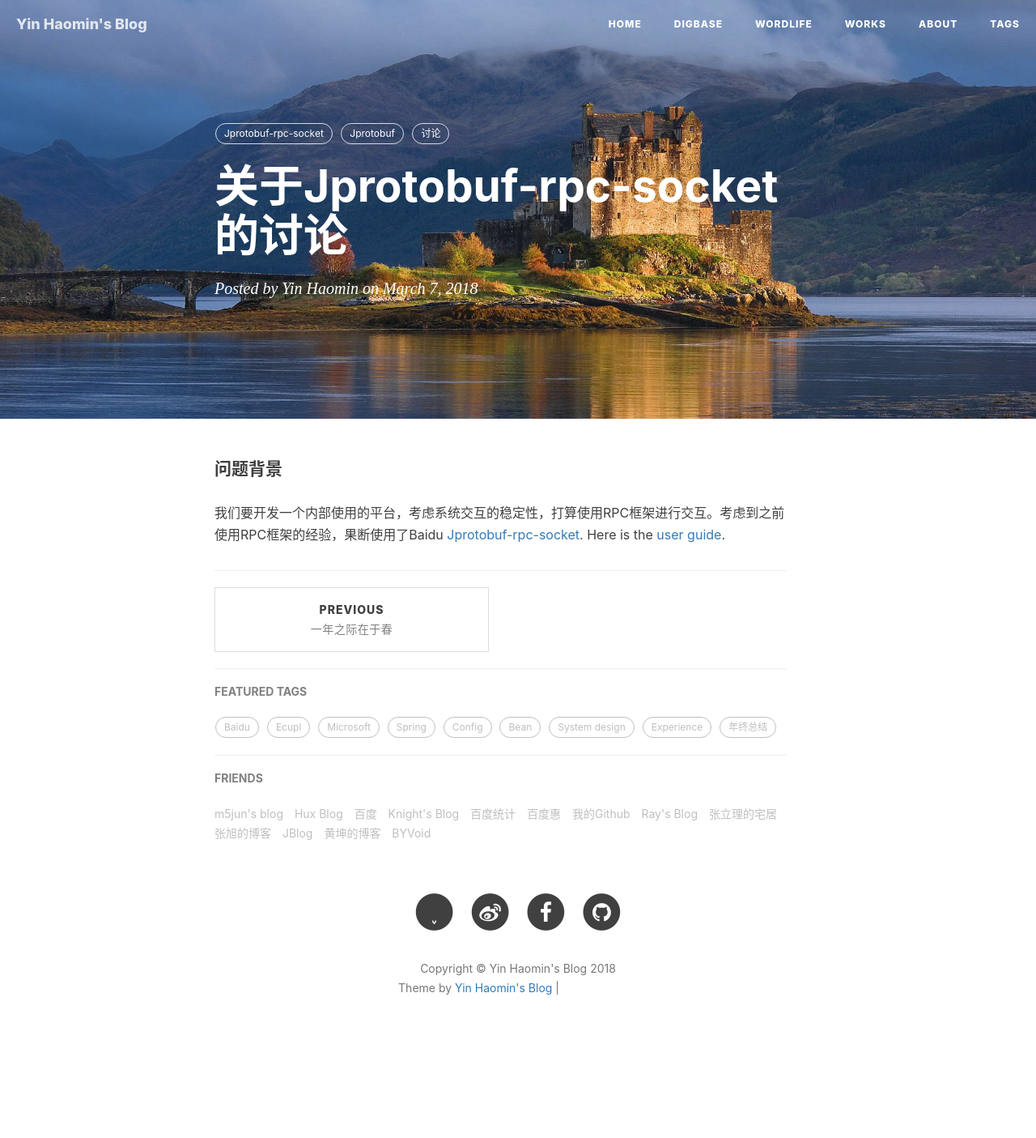
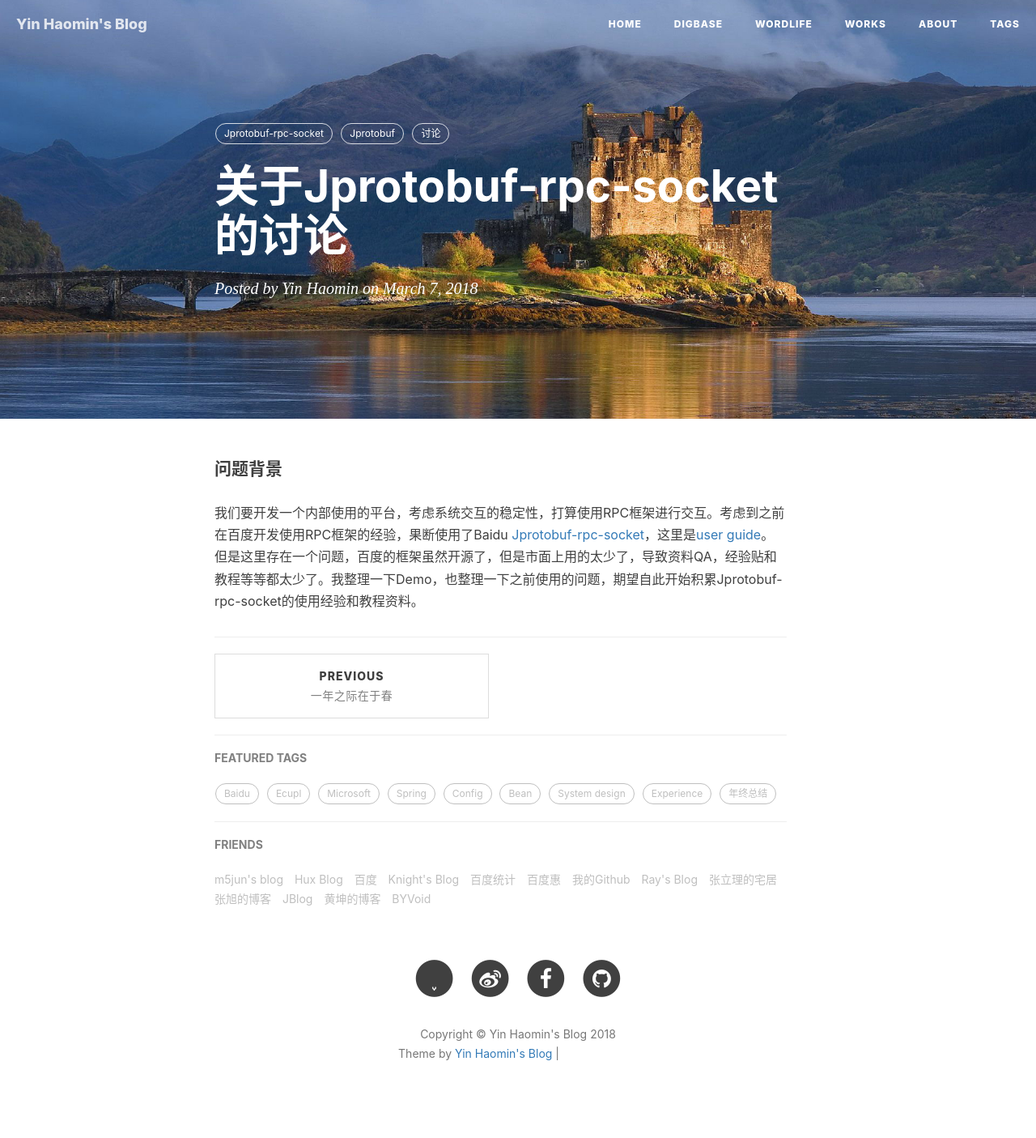
Before and after one commit to yinhaomin/yinhaomin.github.io, a Jekyll site: the page built from _posts/2018-03-06-关于Jprotobuf-rpc-socket的讨论.md, in a window 1280 px wide. Shown: the whole page at 81% size. Built offline with Jekyll 4.4.1, drawn with Linux system fonts in a browser that asks for light colours; nearby versions of some CDN libraries; comment, search, counter and statistics services are not loaded; before the commit the page ends 1324 px from its top, so only the background shows below that; grey boxes are pictures that could not be loaded.

Commit message:
Update 2018-03-06-关于Jprotobuf-rpc-socket的讨论.md

```diff
--- a/_posts/2018-03-06-关于Jprotobuf-rpc-socket的讨论.md
+++ b/_posts/2018-03-06-关于Jprotobuf-rpc-socket的讨论.md
@@ -11,4 +11,5 @@ tags:
 ---
 
 #### 问题背景<br>
-我们要开发一个内部使用的平台，考虑系统交互的稳定性，打算使用RPC框架进行交互。考虑到之前使用RPC框架的经验，果断使用了Baidu [Jprotobuf-rpc-socket](https://github.com/baidu/Jprotobuf-rpc-socket). Here is the [user guide](https://github.com/baidu/Jprotobuf-rpc-socket/wiki/User-Guide).
+我们要开发一个内部使用的平台，考虑系统交互的稳定性，打算使用RPC框架进行交互。考虑到之前在百度开发使用RPC框架的经验，果断使用了Baidu [Jprotobuf-rpc-socket](https://github.com/baidu/Jprotobuf-rpc-socket)，这里是[user guide](https://github.com/baidu/Jprotobuf-rpc-socket/wiki/User-Guide)。<br>
+但是这里存在一个问题，百度的框架虽然开源了，但是市面上用的太少了，导致资料QA，经验贴和教程等等都太少了。我整理一下Demo，也整理一下之前使用的问题，期望自此开始积累Jprotobuf-rpc-socket的使用经验和教程资料。<br>
```
